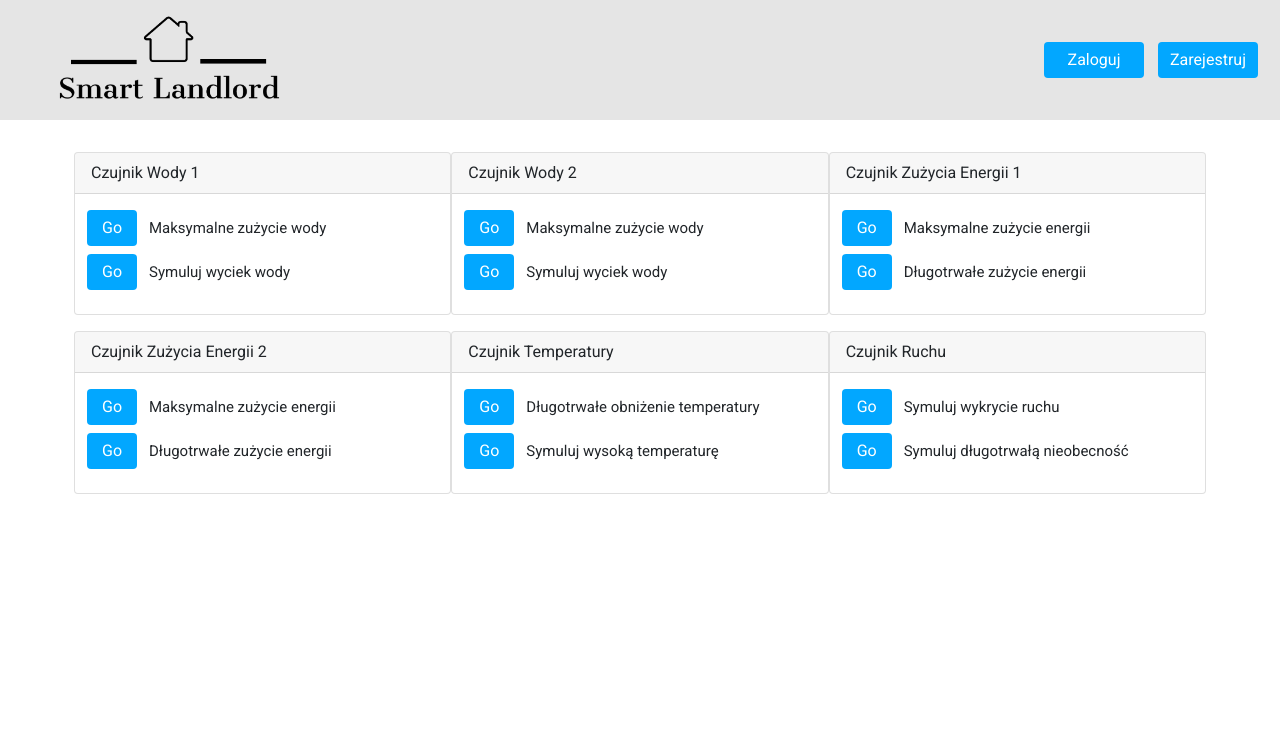
After one commit to bartosz-zarkowski/SMART_LANDLORD, a Flask app: page /wirtualne_mieszkanie in a window 1280 px wide. The commit adds this page. Shown: the top 734 px of the page. Run offline with Flask 2, Linux system fonts and the light colour scheme; data that the repository does not hold is empty; some libraries are stand-ins or nearby versions.

Commit message:
wirtualne mieszkanie

```diff
--- a/Server/mainApp.py
+++ b/Server/mainApp.py
@@ -32,7 +32,7 @@ def getUserName():
 
 @bp.route("/")
 def index():
-    return render_template("home.html")
+    return render_template("app/home.html")
 
 
 @bp.route("/strona_glowna")
@@ -269,3 +269,11 @@ def create():
     db.commit()
 
     return redirect(url_for("app.twoje_lokale"))
+
+
+@bp.route("/wirtualne_mieszkanie")
+def wirtualne_mieszkanie():
+    return render_template(
+        "app/wirtualne_mieszkanie.html",
+        title="Wirtualne mieszkanie"
+    )
--- a/Server/static/style_home.css
+++ b/Server/static/style_home.css
@@ -1,54 +1,65 @@
 body {
     font-family: 'Roboto', sans-serif;
 }
+
 .container-fluid {
     width: 100%;
     margin: 0;
     padding: 0;
 }
+
 .topbar {
     width: 100%;
     height: 120px;
     margin: 0;
     background-color: #E5E5E5;
 }
+
 .logo {
-    height:100%;
+    height: 100%;
 }
+
 .mainLogo {
     height: 100%;
 }
-.btn{
+
+.login-btn {
     background-color: #02A7FF;
     border: none;
-    position:relative;
-    width:100px;
-    top:35%;
+    position: relative;
+    width: 100px;
+    top: 35%;
     margin-right: 10px;
 }
-.btn:hover {
+
+.login-btn:hover {
     background-color: #015480;
 }
+
 .buttons {
     float: right;
     text-align: right;
     background-color: #E5E5E5;
 }
+
 @media screen and (max-width: 600px) {
     .logo {
         text-align: center;
     }
+
     .buttons {
         text-align: center;
         padding-bottom: 30px;
     }
 }
+
 .content {
     height: 100px;
     margin: auto;
     text-align: justify;
     padding: 30px 10px 10px;
 }
+
 .screen {
     width: 40%;
     border-color: #E5E5E5;
@@ -56,9 +67,11 @@ body {
     border-style: solid;
     margin-left: 5%;
 }
+
 hr {
     border-top: 3px solid black;
 }
+
 footer {
     position: absolute;
     bottom: 0;
@@ -66,3 +79,27 @@ footer {
     width: 100%;
     background-color: black;
 }
+
+.sensor-card {
+    padding: 0;
+}
+
+.sensor-btn {
+    background-color: #02A7FF;
+    border: none;
+    width: 50px;
+}
+
+.sensor-btn:hover {
+    background-color: #015480;
+}
+
+.sensor-card-text {
+    font-size: 15px;
+}
+
+.sensor-card-row {
+    display: flex;
+    align-items: center;
+    justify-content: flex-start;
+}
--- a/Server/templates/app/403.html
+++ b/Server/templates/app/403.html
@@ -1,4 +1,4 @@
-{% extends 'base.html' %}
+{% extends 'base_layout.html' %}
 
 {% block content %}
 
--- a/Server/templates/app/dodaj_lokal.html
+++ b/Server/templates/app/dodaj_lokal.html
@@ -1,4 +1,4 @@
-{% extends 'base.html' %} {% block content %}
+{% extends 'base_layout.html' %} {% block content %}
 
 <form class="add_local_form" method="POST">
 
--- a/Server/templates/app/powiadomienia.html
+++ b/Server/templates/app/powiadomienia.html
@@ -1,4 +1,4 @@
-{% extends 'base.html' %} {% block content %}
+{% extends 'base_layout.html' %} {% block content %}
 
 <p>
     <h3>Aktualne</h3>
--- a/Server/templates/app/strona_glowna.html
+++ b/Server/templates/app/strona_glowna.html
@@ -1,4 +1,4 @@
-{% extends 'base.html' %}
+{% extends 'base_layout.html' %}
 
 {% block content %}
 
--- a/Server/templates/app/twoje_lokale.html
+++ b/Server/templates/app/twoje_lokale.html
@@ -1,4 +1,4 @@
-{% extends 'base.html' %} {% block content %}
+{% extends 'base_layout.html' %} {% block content %}
 
 <div class="accordion" id="accordionExample">
 
--- /dev/null
+++ b/Server/templates/app/wirtualne_mieszkanie.html
@@ -0,0 +1,123 @@
+{% extends 'home_layout.html' %} {% block content %}
+
+    <div class="container">
+        <div class="row g-3 mt-3">
+            <div class="col-md-6 col-xl-4 card sensor-card">
+                <div class="card-header">
+                    Czujnik Wody 1
+                </div>
+                <div class="card-body">
+                    <div class="row mb-2 sensor-card-row">
+                        <a id="water-sensor-1_1" class="col-auto ms-2 btn btn-primary sensor-btn">Go</a>
+                        <p class="col-auto card-text sensor-card-text">Maksymalne zużycie wody</p>
+                    </div>
+                    <div class="row mb-2 sensor-card-row">
+                        <a id="water-sensor-1_2" class="col-auto ms-2 btn btn-primary sensor-btn">Go</a>
+                        <p class="col-auto card-text sensor-card-text">Symuluj wyciek wody</p>
+                    </div>
+
+                </div>
+            </div>
+            <div class="col-md-6 col-xl-4 card sensor-card">
+                <div class="card-header">
+                    Czujnik Wody 2
+                </div>
+                <div class="card-body">
+                    <div class="row mb-2 sensor-card-row">
+                        <a id="water-sensor-2_1" class="col-auto ms-2 btn btn-primary sensor-btn">Go</a>
+                        <p class="col-auto card-text sensor-card-text">Maksymalne zużycie wody</p>
+                    </div>
+                    <div class="row mb-2 sensor-card-row">
+                        <a id="water-sensor-2_2" class="col-auto ms-2 btn btn-primary sensor-btn">Go</a>
+                        <p class="col-auto card-text sensor-card-text">Symuluj wyciek wody</p>
+                    </div>
+
+                </div>
+            </div>
+            <div class="col-md-6 col-xl-4 card sensor-card">
+                <div class="card-header">
+                    Czujnik Zużycia Energii 1
+                </div>
+                <div class="card-body">
+                    <div class="row mb-2 sensor-card-row">
+                        <a id="power-sensor-1_1" class="col-auto ms-2 btn btn-primary sensor-btn">Go</a>
+                        <p class="col-auto card-text sensor-card-text">Maksymalne zużycie energii</p>
+                    </div>
+                    <div class="row mb-2 sensor-card-row">
+                        <a id="power-sensor-1_2" class="col-auto ms-2 btn btn-primary sensor-btn">Go</a>
+                        <p class="col-auto card-text sensor-card-text">Długotrwałe zużycie energii</p>
+                    </div>
+
+                </div>
+            </div>
+            <div class="col-md-6 col-xl-4 card sensor-card">
+                <div class="card-header">
+                    Czujnik Zużycia Energii 2
+                </div>
+                <div class="card-body">
+                    <div class="row mb-2 sensor-card-row">
+                        <a id="power-sensor-2_1" class="col-auto ms-2 btn btn-primary sensor-btn">Go</a>
+                        <p class="col-auto card-text sensor-card-text">Maksymalne zużycie energii</p>
+                    </div>
+                    <div class="row mb-2 sensor-card-row">
+                        <a id="power-sensor-2_2" class="col-auto ms-2 btn btn-primary sensor-btn">Go</a>
+                        <p class="col-auto card-text sensor-card-text">Długotrwałe zużycie energii</p>
+                    </div>
+
+                </div>
+            </div>
+            <div class="col-md-6 col-xl-4 card sensor-card">
+                <div class="card-header">
+                    Czujnik Temperatury
+                </div>
+                <div class="card-body">
+                    <div class="row mb-2 sensor-card-row">
+                        <a id="temp-sensor_1" class="col-auto ms-2 btn btn-primary sensor-btn">Go</a>
+                        <p class="col-auto card-text sensor-card-text">Długotrwałe obniżenie temperatury</p>
+                    </div>
+                    <div class="row mb-2 sensor-card-row">
+                        <a id="temp-sensor_2" class="col-auto ms-2 btn btn-primary sensor-btn">Go</a>
+                        <p class="col-auto card-text sensor-card-text">Symuluj wysoką temperaturę</p>
+                    </div>
+
+                </div>
+            </div>
+            <div class="col-md-6 col-xl-4 card sensor-card">
+                <div class="card-header">
+                    Czujnik Ruchu
+                </div>
+                <div class="card-body">
+                    <div class="row mb-2 sensor-card-row">
+                        <a id="motion-sensor_1" class="col-auto ms-2 btn btn-primary sensor-btn">Go</a>
+                        <p class="col-auto card-text sensor-card-text">Symuluj wykrycie ruchu</p>
+                    </div>
+                    <div class="row mb-2 sensor-card-row">
+                        <a id="motion-sensor_2" class="col-auto ms-2 btn btn-primary sensor-btn">Go</a>
+                        <p class="col-auto card-text sensor-card-text">Symuluj długotrwałą nieobecność</p>
+                    </div>
+
+                </div>
+            </div>
+        </div>
+    </div>
+
+    <script type="text/javascript">
+        const data = {username: 'example'};
+
+        fetch('https://example.com/profile', {
+            method: 'POST', // or 'PUT'
+            headers: {
+                'Content-Type': 'application/json',
+            },
+            body: JSON.stringify(data),
+        })
+            .then(response => response.json())
+            .then(data => {
+                console.log('Success:', data);
+            })
+            .catch((error) => {
+                console.error('Error:', error);
+            });
+    </script>
+
+{% endblock %}ł
--- a/Server/templates/home.html
+++ b/Server/templates/home_layout.html
@@ -27,23 +27,13 @@
                 <a href="/"><img src="../static/IMAGES/LOGO.png" class="img-fluid mainLogo" alt="logo" /></a>
             </div>
             <div class="col-sm-6 buttons">
-                <a href="auth/login"><button type="button" class="btn btn-primary button">Zaloguj</button></a>
-                <a href="auth/register"><button type="button" class="btn btn-primary button">Zarejestruj</button></a>
+                <a href="auth/login"><button type="button" class="btn btn-primary button login-btn">Zaloguj</button></a>
+                <a href="auth/register"><button type="button" class="btn btn-primary button login-btn">Zarejestruj</button></a>
             </div>
         </div>
-        <div class="col-sm-8 content">
-            <h1>
-                O serwisie
-            </h1>
-            <hr>
-            <p>
-                Lorem ipsum dolor sit amet, consectetur adipiscing elit. Nunc sit amet ullamcorper dui. Curabitur dapibus, dolor non dapibus posuere, massa velit dictum purus, et molestie nibh ante luctus enim. Morbi sed mi et urna volutpat ornare quis quis eros. Ut
-                eget turpis imperdiet, iaculis erat eu, auctor ante. Vestibulum ante ipsum primis in faucibus orci luctus et ultrices posuere cubilia curae; Aliquam quis iaculis nulla. Sed feugiat, purus rutrum tincidunt bibendum, dui augue vestibulum
-                justo, at porttitor dolor libero in lectus.
-            </p>
-            <img src="../static/IMAGES/screen1.png" class="img-fluid screen" alt="app" />
-            <img src="../static/IMAGES/screen2.png" class="img-fluid screen" alt="app" />
-        </div>
+        {% block content %}
+
+        {% endblock %}
     </div>
     <footer>
         st00pki.
```
Also changed, not shown: Server/templates/app/home.html (added, +17 -0 lines), Server/templates/base_layout.html (renamed from Server/templates/base.html).
